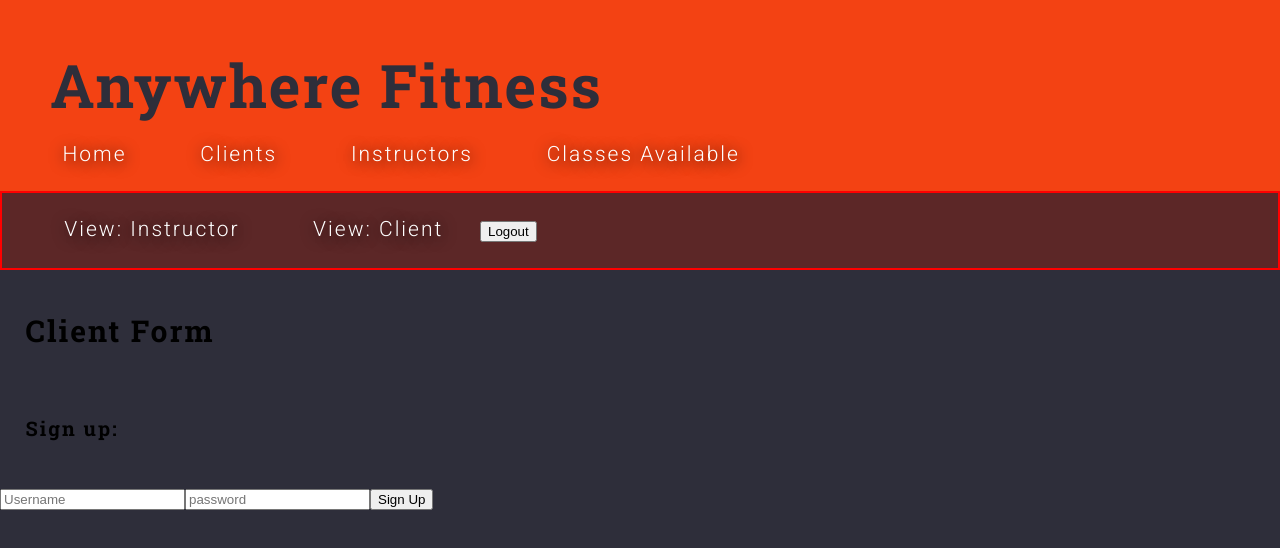
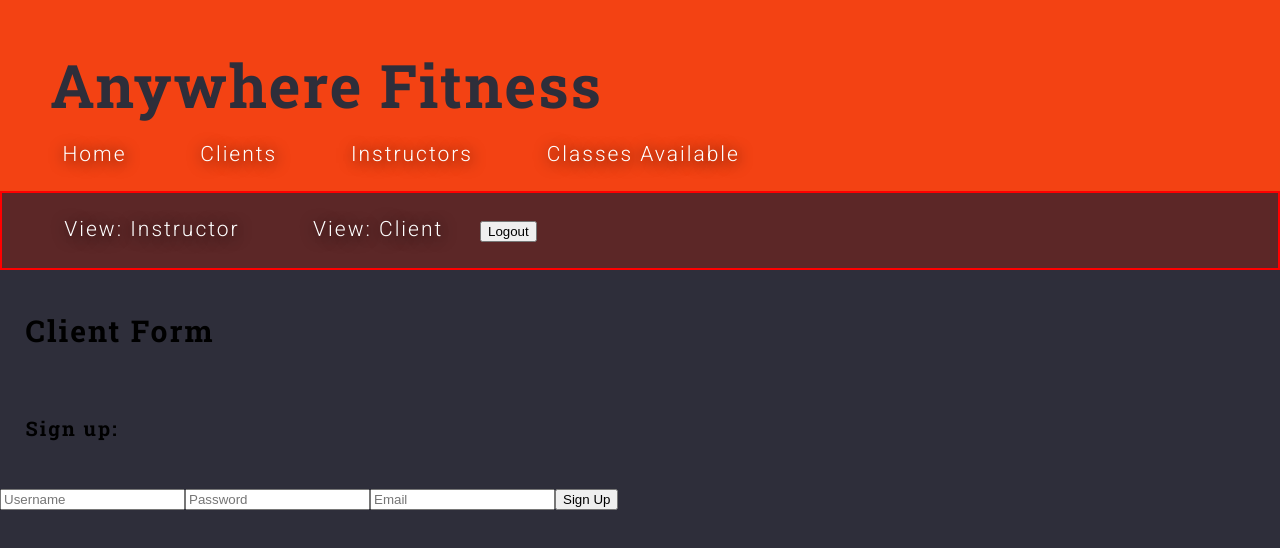
Before and after one commit to Anywhere-Fitness-10162020/App, a React (Create React App) app: page /clients in a window 1280 px wide. Shown: the top 548 px of the page. Built offline with nearby package versions, Linux system fonts and the light colour scheme.

Commit message:
Saving to pull from main, client signup works, need login

```diff
--- a/src/App.js
+++ b/src/App.js
@@ -2,7 +2,7 @@ import React from 'react'
 import { NavLink, Route, Switch } from 'react-router-dom'
 import styled from 'styled-components'
 import Homepage from './components/Homepage'
-import ClientForm from './components/ClientForm'
+import ClientSignup from './components/ClientSignup'
 import InstructorSignIn from './components/InstructorSignIn'
 import InstructorSignUp from './components/InstructorSignUp'
 import ClientHome from './components/ClientHome'
@@ -66,7 +66,7 @@ export default function App(props) {
                     <InstructorSignIn />
                 </Route>
                 <Route path='/clients'>
-                    <ClientForm />
+                    <ClientSignup />
                 </Route>
                 <Route path='/public'>
                     <ClassesPublic />
--- a/src/actions/index.js
+++ b/src/actions/index.js
@@ -15,7 +15,7 @@ export const userLogin=(role)=>{
         type:USER_LOGIN,
         payload:{
             loggedIn:true,
-            userRole:role,
+            role:role,
         }
     }
 }
@@ -27,7 +27,7 @@ export const userLogout=()=>{
         type:USER_LOGOUT,
         payload:{
             loggedIn:false,
-            userRole:"public",
+            role:"public",
         }
     }
 }
--- a/src/components/ClientForm.js
+++ /dev/null
@@ -1,37 +0,0 @@
-import React, {useState} from 'react';
-import styled from 'styled-components';
-import {connect} from 'react-redux';
-import {userLogin} from '../actions/index.js';
-
-const ClientForm = (props) => {
-    const {userLogin}=props;
-    const initialState={
-        username:"",
-        password:""
-    };
-    const [signupVals, setSignupVals] = useState(initialState);
-    const handleChange = (e) => {
-        setSignupVals(
-            {...signupVals, [e.target.name]:e.target.value}
-        )
-    };
-    const handleSubmit = (e) => {
-        e.preventDefault();
-        console.log(signupVals);
-        userLogin("client");
-        //usage: userLogin("roleName")
-    }
-    return(
-        <div>
-            <h2>Client Form</h2>
-            <h3>Sign up:</h3>
-            <form onSubmit={handleSubmit}>
-                <input type="text" name="username" placeholder="Username" onChange={handleChange} autoComplete="username"/>
-                <input type="password" name="password" placeholder="password" onChange={handleChange} autoComplete="current-password" />
-                <button type="submit">Sign Up</button>
-            </form>
-        </div>
-    )
-}
-
-export default connect(null,{userLogin})(ClientForm);
--- a/src/components/ClientHome.js
+++ b/src/components/ClientHome.js
@@ -2,11 +2,11 @@ import React from 'react';
 import { connect } from 'react-redux';
 
 const ClientHome = (props) => {
-    const {loggedIn, userRole} = props;
+    const {loggedIn, role} = props;
 
     return(
         <div>
-            <p className="testing">User: {userRole}, {loggedIn ? "is logged in" : "is NOT logged in"}</p>
+            <p className="testing">User: {role}, {loggedIn ? "is logged in" : "is NOT logged in"}</p>
             <h2>Client Homepage</h2>
         </div>
     );
@@ -15,7 +15,7 @@ const ClientHome = (props) => {
 const mapStateToProps = state => {
     return {
         loggedIn:state.loggedIn,
-        userRole:state.userRole
+        role:state.role
     }
 }
 
--- /dev/null
+++ b/src/components/ClientSignup.js
@@ -0,0 +1,70 @@
+import React, {useState} from 'react';
+import styled from 'styled-components';
+import {connect} from 'react-redux';
+import {userLogin} from '../actions/index.js';
+import axios from 'axios';
+
+const ClientSignup = (props) => {
+    const {userLogin}=props;
+    const initialState={
+        username:"",
+        password:"",
+        email:"",
+        role:"client",
+    };
+    const [newUser, setNewUser] = useState(initialState);
+    const handleChange = (e) => {
+        setNewUser(
+            {...newUser, [e.target.name]:e.target.value}
+        )
+    };
+    const handleSubmit = (e) => {
+        e.preventDefault();
+        const newUserPost = {...newUser};
+        const newUserApi = 'https://anywherefitnesswebapi.herokuapp.com/api/auth/register';
+        axios
+            .post(newUserApi, newUserPost)
+            .then(res =>{
+                console.log("Signup successful:", res.data);
+                userLogin("client");
+                //usage: userLogin("roleName")
+            })
+            .catch(err=>{
+                console.log("Signup error: ", err);
+                console.log("Error posting data: ", newUserPost);
+                console.log("Attempted to post to: ", newUserApi);
+            });
+
+    }
+    return(
+        <div>
+            <h2>Client Form</h2>
+            <h3>Sign up:</h3>
+            <form onSubmit={handleSubmit}>
+                <input type="text"
+                    name="username"
+                    placeholder="Username"
+                    onChange={handleChange}
+                    autoComplete="off"
+                />
+                <input
+                    type="password"
+                    name="password"
+                    placeholder="Password"
+                    onChange={handleChange}
+                    autoComplete="off"
+                />
+                <input
+                    type="email"
+                    name="email"
+                    placeholder="Email"
+                    onChange={handleChange}
+                    autoComplete="off"
+                />
+                <button type="submit">Sign Up</button>
+            </form>
+        </div>
+    )
+}
+
+export default connect(null,{userLogin})(ClientSignup);
--- a/src/components/InstructorHome.js
+++ b/src/components/InstructorHome.js
@@ -4,11 +4,11 @@ import InstructorSchedule from './InstructorSchedule'
 import CreateClass from './CreateClass'
 
 const InstructorHome = (props) => {
-    const {loggedIn, userRole} = props;
+    const {loggedIn, role} = props;
 
     return (
         <div>
-            <p className="testing">User: {userRole}, {loggedIn ? "is logged in" : "is NOT logged in"}</p>
+            <p className="testing">User: {role}, {loggedIn ? "is logged in" : "is NOT logged in"}</p>
 
             <InstructorSchedule />
             <CreateClass />
@@ -19,7 +19,7 @@ const InstructorHome = (props) => {
 const mapStateToProps = state => {
     return {
         loggedIn:state.loggedIn,
-        userRole:state.userRole,
+        role:state.role,
     }
 }
 
--- a/src/reducers/index.js
+++ b/src/reducers/index.js
@@ -4,7 +4,7 @@ import { TEST_ACTION, USER_LOGIN, USER_LOGOUT } from '../actions';
 const initialState={
     testKey:"",
     loggedIn:false,
-    userRole:"public"
+    role:"public"
 };
 export const reducer = (state = initialState, action) => {
     console.log("reducer received action: ", action);
@@ -14,7 +14,7 @@ export const reducer = (state = initialState, action) => {
             const userLoginState = {
                 ...state,
                 loggedIn:action.payload.loggedIn,
-                userRole:action.payload.userRole
+                role:action.payload.role
             }
             return userLoginState;
 
@@ -22,7 +22,7 @@ export const reducer = (state = initialState, action) => {
             const userLogoutState={
                 ...state,
                 loggedIn:false,
-                userRole:"public"
+                role:"public"
             }
             return userLogoutState;
         case TEST_ACTION:
```
Also changed, not shown: src/components/ClientLogin.js (added).
